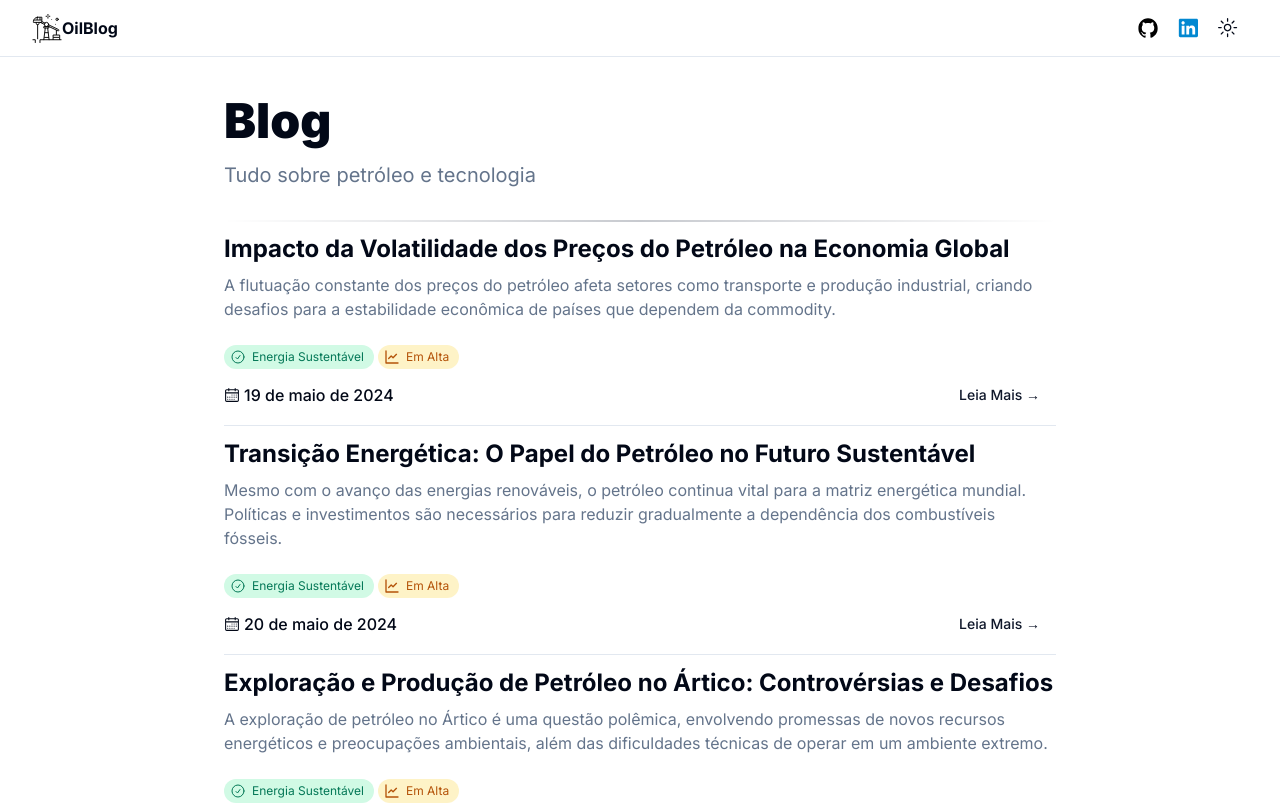
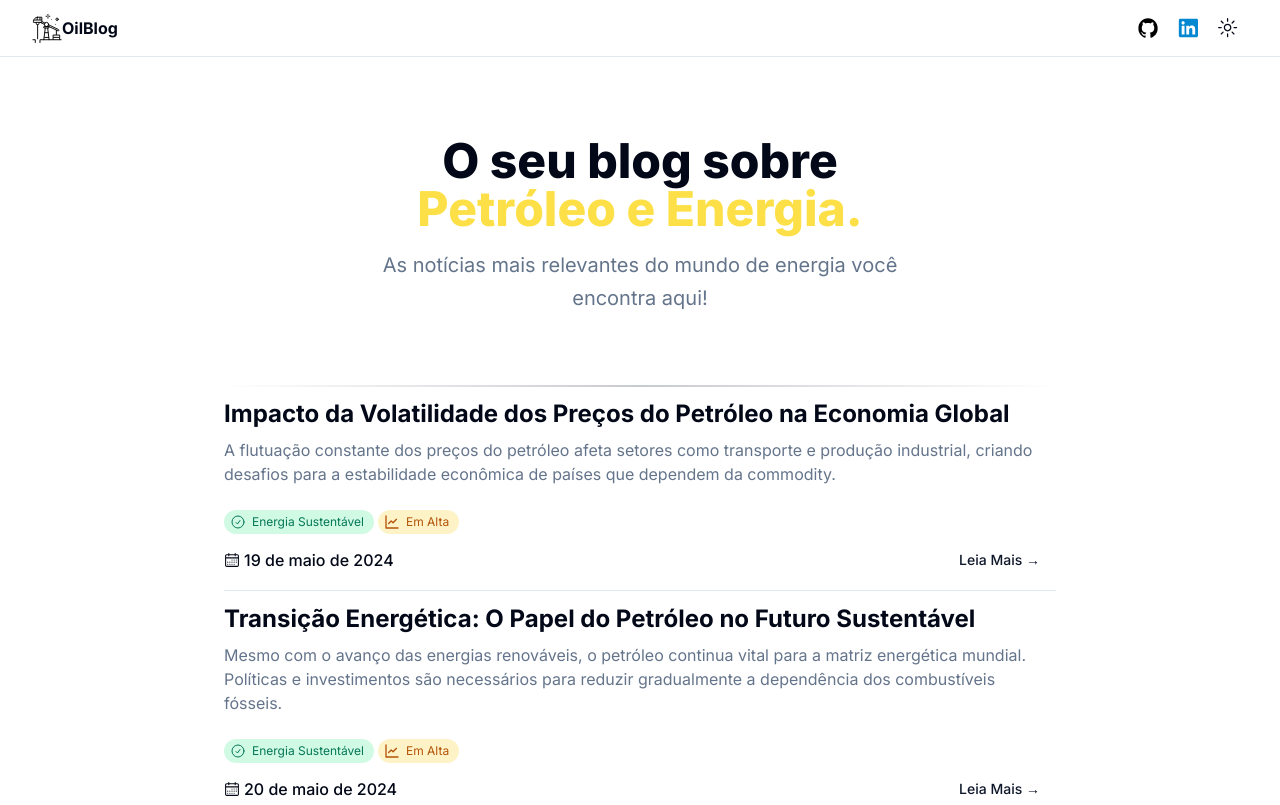
Before and after one commit to Knoka1/blog, a Next.js app: page / in a window 1280 px wide. Shown: the top 805 px of the page. Built offline with nearby package versions, Linux system fonts and the light colour scheme.

Commit message:
feature: Adds Hero.tsx component

```diff
--- a/app/page.tsx
+++ b/app/page.tsx
@@ -1,3 +1,4 @@
+import Hero from "@/components/Hero";
 import PostCard from "@/components/PostCard";
 import { Suspense } from "react";
 
@@ -16,10 +17,7 @@ const Home = async () => {
     <div className="container max-w-4xl py-6 lg:py-10">
       <div className="flex flex-col items-start gap-4 md:flex-row md:justify-between md:gap-8">
         <div className="flex-1 space-y-4">
-          <h1 className="inline-block font-black text-4xl lg:text-5xl">Blog</h1>
-          <p className="text-xl text-muted-foreground">
-            Tudo sobre petróleo e tecnologia
-          </p>
+          <Hero />
         </div>
       </div>
       <span className="relative flex justify-center mt-8">
--- /dev/null
+++ b/components/Hero.tsx
@@ -0,0 +1,24 @@
+import React from "react";
+
+const Hero = () => {
+  return (
+    <section>
+      <div className="mx-auto max-w-screen-xl px-1 py-10 lg:flex  lg:items-center">
+        <div className="mx-auto max-w-xl text-center">
+          <h1 className="text-3xl font-extrabold sm:text-5xl">
+            O seu blog sobre{" "}
+            <strong className="font-extrabold text-yellow-300 sm:block">
+              Petróleo e Energia.{" "}
+            </strong>
+          </h1>
+
+          <p className="mt-4 sm:text-xl/relaxed text-muted-foreground">
+            As notícias mais relevantes do mundo de energia você encontra aqui!
+          </p>
+        </div>
+      </div>
+    </section>
+  );
+};
+
+export default Hero;
```
